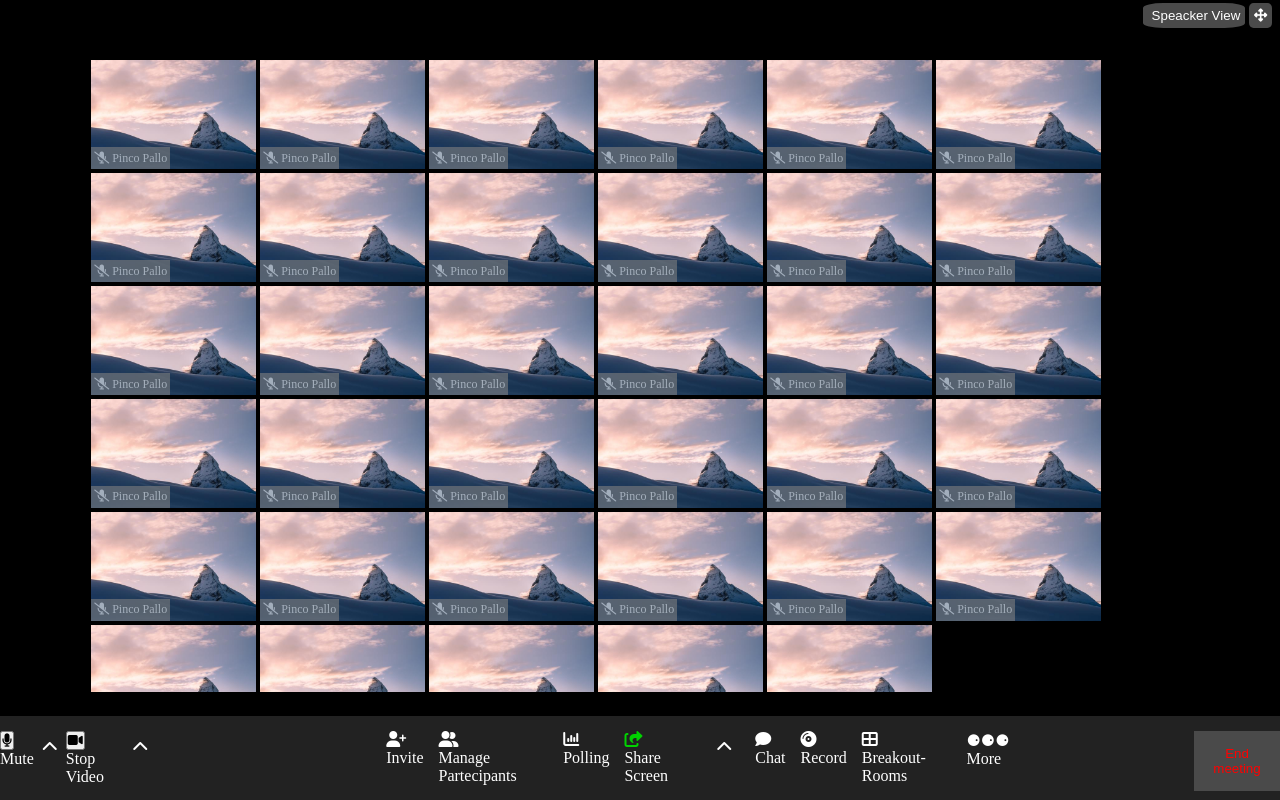
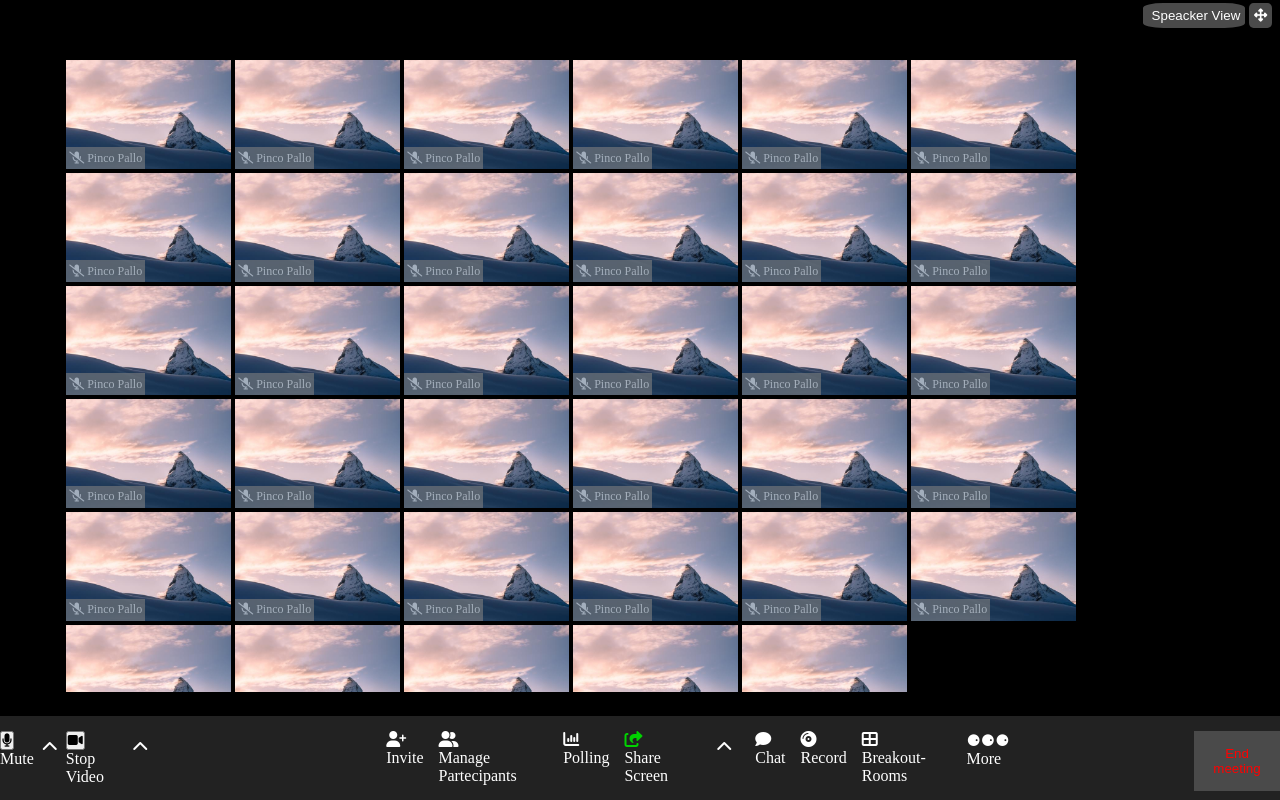
Before and after one commit to VenturelliGiorgia/html-css-zoom, a plain HTML site: page index.html in a window 1280 px wide. Drawn offline with Linux system fonts and the light colour scheme.

Commit message:
miglioramenti

```diff
--- a/css/style.css
+++ b/css/style.css
@@ -37,8 +37,11 @@
     display: flex;
     flex-wrap: wrap;
     flex-grow: 1;
-    flex-grow: 1;
-    margin: 0 89px;
+    /*max-width: 920px;
+    margin: 0 auto;
+    /*padding: 0 89px;*/
+    width: 90%;
+    margin: 0 auto;
     overflow: auto;
 }
 
```
